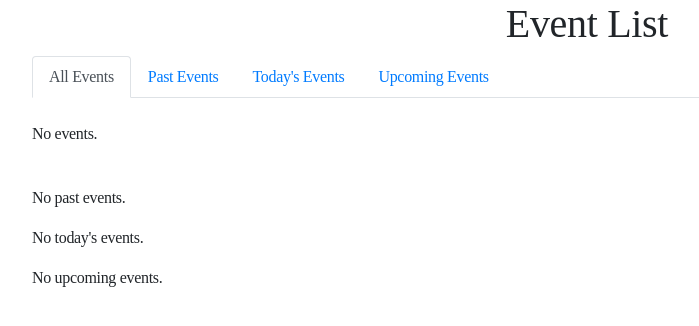
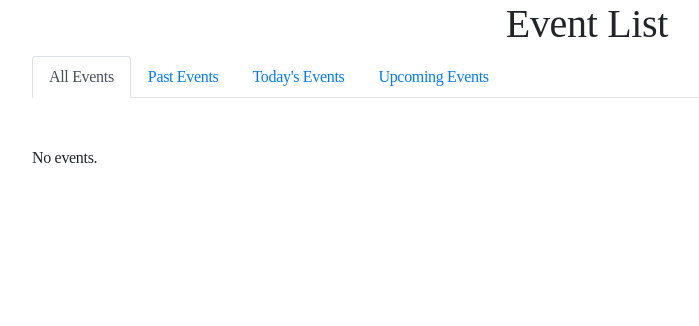
Before and after one commit to aikosulaiman/sirad-radhiyan, a Django app: page /event/ in a window 1280 px wide. Shown: the top 326 px of the page, without its empty margins (53-752 px from the left). Run offline with Django 4.2, Linux system fonts and the light colour scheme; data that the repository does not hold is empty; some libraries are stand-ins or nearby versions; some web fonts are replaced.

Commit message:
fixed merge conflict

```diff
--- a/events/templates/list_event.html
+++ b/events/templates/list_event.html
@@ -88,10 +88,11 @@
           </div>
           {% else %}
             <br>
+            <br>
             <p>No events.</p>
           {% endif %}
         </div>
-        <div id="past" class="tab-pane fade show active">
+        <div id="past" class="tab-pane fade">
           {% if past_events %}
             <div class="wrap">
               {% for event in past_events %}
@@ -118,7 +119,7 @@
             <p>No past events.</p>
           {% endif %}
         </div>
-        <div id="today" class="tab-pane fade show active">
+        <div id="today" class="tab-pane fade">
           {% if today_events %}
             <div class="wrap">
               {% for event in today_events %}
@@ -142,10 +143,11 @@
             {% endfor %}
           </div>
           {% else %}
+            <br>
             <p>No today's events.</p>
           {% endif %}
         </div>
-        <div id="future" class="tab-pane fade show active">
+        <div id="future" class="tab-pane fade">
           {% if upcoming_events %}
             <div class="wrap">
               {% for event in upcoming_events %}
@@ -168,6 +170,7 @@
             {% endfor %}
           </div>
           {% else %}
+            <br>
             <p>No upcoming events.</p>
           {% endif %}
         </div>
```
